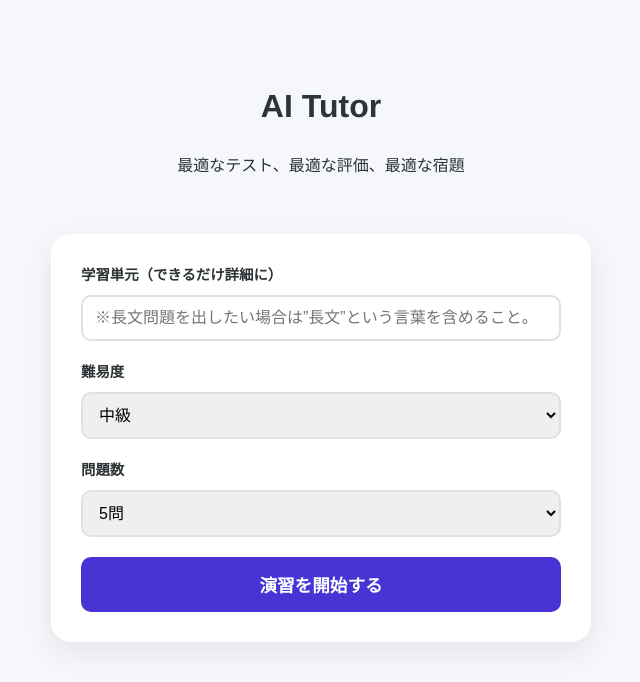
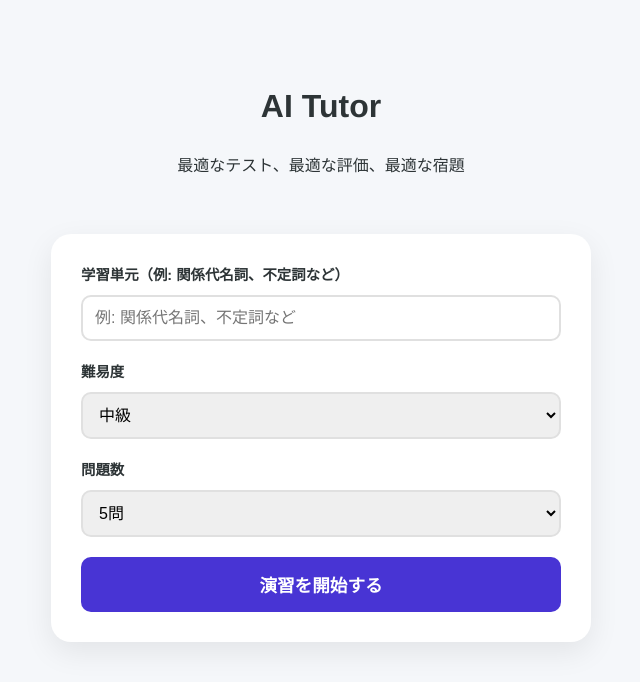
Before and after one commit to 8ruaaki/ai-tutor-app, a Flask app: page / in a window 1280 px wide. Shown: the top 682 px of the page, without its empty margins (319-959 px from the left). Run offline with Flask 3, Linux system fonts and the light colour scheme.

Commit message:
feat: implement frontend UI for subject selection and test execution with MathJax integration

```diff
--- a/app.py
+++ b/app.py
@@ -25,6 +25,34 @@ def get_sheet():
     except Exception as e:
         return None
 
+# RAG用データ取得 (問題集と単語リスト)
+def get_rag_data():
+    questions_id = os.getenv("QUESTIONS_SHEET_ID")
+    vocab_id = os.getenv("VOCAB_SHEET_ID")
+
+    if not questions_id or not vocab_id or questions_id == "ここにIDを書く" or vocab_id == "ここにIDを書く":
+        return ""
+
+    try:
+        scopes = ['https://www.googleapis.com/auth/spreadsheets', 'https://www.googleapis.com/auth/drive']
+        creds = Credentials.from_service_account_file('credentials.json', scopes=scopes)
+        client = gspread.authorize(creds)
+
+        q_sheet = client.open_by_key(questions_id).sheet1
+        v_sheet = client.open_by_key(vocab_id).sheet1
+
+        # 上限を設けて取得（プロンプト長制限のため）
+        q_data = q_sheet.get_all_values()[:50]
+        v_data = v_sheet.get_all_values()[:50]
+
+        q_str = "\n".join([", ".join(row) for row in q_data])
+        v_str = "\n".join([", ".join(row) for row in v_data])
+
+        return f"\n【参考データ（問題集）】\n{q_str}\n\n【参考データ（単語リスト）】\n{v_str}\n"
+    except Exception as e:
+        print("RAG Data Fetch Error:", e)
+        return ""
+
 # --- 各ページルーティング ---
 @app.route('/')
 def index(): return render_template('index.html')
@@ -38,85 +66,64 @@ def report_page(): return render_template('report.html')
 @app.route('/homework_page')
 def homework_page(): return render_template('homework.html')
 
-# --- API: テスト生成 (1問1回答・長文5問固定) ---
+# --- API: テスト生成 (英語文法4択・RAG・再検証) ---
 @app.route('/generate_test', methods=['POST'])
 def generate_test():
     data = request.json
     subject = data.get('subject', '')
-    level = data.get('level', '初級')
+    level = data.get('level', '中級')
     count = int(data.get('count', 5))
 
-    is_reading_mode = "長文" in subject
+    rag_context = get_rag_data()
 
-    if is_reading_mode:
-        target_count = 5
-        prompt = f"""
-        単元: {subject} 難易度: {level}
-        【構成ルール】
-        1. 本文を1つ作成。(必要に応じてタイトルも)
-        2. 問題は必ず5問。
-        3. 重要：各設問は【必ず4択の選択式】にしてください。
-        4. 傍線部（下線部）を示す際は、マークダウン（**等）ではなく、必ずHTMLタグの `<u>傍線部</u>` を使用してください。
-        5. 出力JSON形式を厳守：
+    prompt = f"""
+    単元: {subject}
+    難易度: {level}
+    {rag_context}
+
+    あなたは英語のプロの講師です。ユーザーが指定した単元と難易度に基づき、【英語の文法4択問題】を合計 {count} 問作成してください。必要に応じて上記の【参考データ】を活用してください。
+
+    【構成ルール】
+    1. 全ての問題を必ず「英語の文法4択問題」にしてください。
+    2. 1つの設問につき解くべき問題は絶対に1つだけにしてください。
+    3. `choices`の配列には必ず4つの選択肢を含めてください。
+    4. `correct_answer` には、正解となる選択肢の文字列を完全に一致する形で1つだけ記述してください。
+    5. 空欄補充（穴埋め）問題を出題する場合は、正解をそのままそっくり `(　　)` に置換してください。
+
+    【出力JSONフォーマット】
+    {{
+      "questions": [
         {{
-          "passage_title": "..",
-          "passage_body": "..",
-          "questions": [
-            {{
-              "question": "問題文",
-              "choices": ["選択肢1", "選択肢2", "選択肢3", "選択肢4"],
-              "correct_answer": "正解の文字列"
-            }}
-          ]
+          "reflection_and_validation": "問題の意図、事実確認、複数解釈が生じないかの簡潔な検証プロセスを記載",
+          "question": "問題文",
+          "choices": ["選択肢1", "選択肢2", "選択肢3", "選択肢4"],
+          "correct_answer": "正解の文字列"
         }}
-        """
-    else:
-        target_count = count
-        prompt = f"""
-        単元: {subject}
-        難易度: {level}
-
-        【構成ルール】
-        1. 【合計 {count} 問】の小テストを作成してください。
-        2. 1つの設問（ID）につき、解くべき問題は「絶対に1つだけ」にしてください。(1)(2)などの小問分けは厳禁です。
-        3. 記述問題の解答欄は1つしかありません。解答も1つだけにしてください。
-        4. 選択式（4択）、空欄補充（穴埋め）、記述式をバランスよく混ぜてください。
-        5. **空欄補充（穴埋め）問題を出題する場合は、必ず `reflection_and_validation` 内で「完成した正しい全文」と「抜き出す正解部分」を先に言語化し、その「抜き出す正解部分」をそのままそっくり `(　　)` に単純置換して問題文（question）を生成してください。**
-        6. 「一文字のひらがなを入れよ」などの文字数指定や制限は、AI自身が計算を誤る原因となるため、絶対に条件にしないでください。
-
-        【数式・表記・改行ルール】
-        1. 数式は必ず LaTeX 形式を使用し、$ $ で囲んで出力してください。
-           例: $x^2$, $\\frac{{1}}{{2}}$, $\\sqrt{{x}}$, $\\times$, $\\div$
-        2. 2乗を ^2 と書くようなプログラミング的表記は禁止です。
-        3. 傍線部（下線部）を示す際は、マークダウン（**等）ではなく、必ずHTMLタグの `<u>傍線部</u>` を使用してください。
-        4. 問題文の中に選択肢を含める場合や、複数の情報を提示する場合は、適宜 `\n` (改行) を入れて見やすくしてください。
-        5. **出力する各問題の作成前に、必ず内部で事実確認、論理破綻、文法ミスの検証を `reflection_and_validation` フィールドで簡潔に（2〜3文で）行ってから作問してください。短時間で生成できるよう冗長な推論は避けてください。**
-
-        【出力JSONフォーマット（厳守）】
-        {{
-          "questions": [
-            {{
-              "reflection_and_validation": "問題の意図、事実確認、複数解釈が生じないかの簡潔な検証プロセスを記載",
-              "question": "問題文（数式は$ $で囲む）",
-              "choices": ["選択肢1", "選択肢2", "選択肢3", "選択肢4"],
-              "correct_answer": "正解の文字列（選択肢がある場合は、選択肢の中の1つと完全一致させること）"
-            }}
-          ]
-        }}
-        ※選択肢がない問題（記述式など）の場合は、"choices": [] と空の配列にしてください。
-        ※キー名は必ず "question", "choices", "correct_answer" の3つを使用してください。
-        """
+      ]
+    }}
+    """
 
     try:
-        if is_reading_mode:
-            response = model.generate_content(prompt, generation_config=genai.types.GenerationConfig(response_mime_type="application/json"), request_options={"timeout": 120})
-        else:
-            response = model.generate_content(prompt, generation_config=genai.types.GenerationConfig(response_mime_type="application/json"), request_options={"timeout": 120})
+        response = model.generate_content(prompt, generation_config=genai.types.GenerationConfig(response_mime_type="application/json"), request_options={"timeout": 120})
+        initial_json = response.text
 
-        # response_mime_typeにより確実にJSONが返ってくるため、直接loadsする
-        result = json.loads(response.text)
-        result["is_reading_mode"] = is_reading_mode
-        result["questions"] = result["questions"][:target_count]
+        verify_prompt = f"""
+        以下のJSON形式の英語文法問題集を確認し、条件を満たしているか検証・修正して、再度JSON形式で出力してください。API応答の高速化のため、検証結果の理由等は含めず、純粋なJSONデータのみを出力してください。
+
+        【検証条件】
+        1. 全ての問題が「英語の文法4択問題」であるか。
+        2. 全ての問題に置いて `choices` の配列要素が正確に4つであるか。
+        3. `correct_answer` が `choices` の中の1つと完全に一致しているか。
+        4. 問題として成立しており、複数正解が存在しないか。
+
+        【元のデータ】
+        {initial_json}
+        """
+        verify_response = model.generate_content(verify_prompt, generation_config=genai.types.GenerationConfig(response_mime_type="application/json"), request_options={"timeout": 120})
+
+        result = json.loads(verify_response.text)
+        result["is_reading_mode"] = False
+        result["questions"] = result["questions"][:count]
         return jsonify({"status": "success", **result})
     except json.JSONDecodeError as e:
         return jsonify({"status": "error", "message": "JSON形式の抽出に失敗しました: " + str(e)})
@@ -124,7 +131,6 @@ def generate_test():
         return jsonify({"status": "error", "message": str(e)})
 
 # --- API: 採点 ---
-# app.py の submit_grading 関数を以下に書き換えてください
 @app.route('/submit_grading', methods=['POST'])
 def submit_grading():
     data = request.json
@@ -189,33 +195,26 @@ def submit_grading():
         print(f"Server Error: {e}")
         return jsonify({"status": "error", "message": str(e)})
 
-# --- API: 宿題生成 (修正版) ---
+# --- API: 宿題生成 (英語文法4択・RAG・再検証) ---
 @app.route('/generate_homework', methods=['POST'])
 def generate_homework():
-    # request.form ではなく request.json を使用してデータを取得
     data = request.json
     if not data:
         return jsonify({"status": "error", "message": "データが空です"})
-    # --- 追加：モードの取得とモデルの選択 ---
-    # フロントエンドの radio ボタンの value ('fast' または 'quality') を受け取る
+
     mode = data.get('mode', 'quality')
-
-    # model1 は高速な flash-lite、model は標準の flash を使用
     selected_model = model1 if mode == 'fast' else model
-    # ------------------------------------------
 
     subject = data.get('subject', '')
     score = data.get('score', 0)
     improvement = data.get('improvement_points', '')
     details = data.get('details', [])
 
-    # ユーザーが間違えた問題などの詳細テキストを作成
     details_text = ""
     for idx, d in enumerate(details):
         is_co = "正解" if d.get('is_correct') else "不正解"
         details_text += f"問{idx+1}: {d.get('question')}\nユーザーの解答: {d.get('user_answer')} (正答: {d.get('correct_answer')}) - {is_co}\n\n"
 
-    # JavaScriptから送られた数値を取得
     try:
         n_basic = int(data.get('count_basic', 0))
         n_normal = int(data.get('count_normal', 0))
@@ -224,14 +223,15 @@ def generate_homework():
         n_basic = n_normal = n_advanced = 0
 
     total_questions = n_basic + n_normal + n_advanced
+    rag_context = get_rag_data()
 
-    # AIへの指示（プロンプト）
     prompt = f"""
-あなたはプロの学習教材作成者です。以下の【テスト結果】と【前回の解答詳細】に基づき、「復習問題シート」のJSONデータを作成してください。
-ユーザーが間違えた問題を分析して、基礎が抜けている部分の類題や補強問題を中心に必ず出力してください。
+あなたは英語のプロの学習教材作成者です。以下の【テスト結果】と【前回の解答詳細】に基づき、「英語文法4択問題の復習プリント」のJSONデータを作成してください。
+必要に応じて以下の【参考データ】を活用してください。
+{rag_context}
 
 【テスト結果】
-- 学年・教科・単元: {subject}
+- 単元: {subject}
 - スコア: {score}点
 - 重点強化ポイント: {improvement}
 
@@ -239,23 +239,11 @@ def generate_homework():
 {details_text}
 
 【厳守：構成ルール】
-1. 以下の問題数を絶対に守り、合計 {total_questions} 問を作成してください。（問1:基礎 {n_basic}問, 問2:標準 {n_normal}問, 問3:発展 {n_advanced}問）
-2. 数式は必ず LaTeX 形式を使用し、$ $ で囲んで出力してください。（例: $x^2$, $\\frac{{1}}{{2}}$, $\\sqrt{{x}}$）
-3. 傍線部（下線部）を示す際は、マークダウンではなく必ずHTMLタグの `<u>傍線部</u>` を使用してください。
-4. **空欄補充（穴埋め）問題を出題する場合は、必ず `drafting_process` 内で「完成した正しい全文」と「抜き出す正解部分」を先に言語化し、その「抜き出す正解部分」をそのままそっくり `(　　)` に単純置換して問題文（question）を生成してください。**
-5. 「一文字のひらがなを入れよ」などの文字数指定や制限は、AI自身が計算を誤る原因となるため、絶対に条件にしないでください。
-6. 問題文に改行が必要な場合（選択肢を列挙する場合など）は、適宜 `\n` を挿入してください。
-5. Markdownの挨拶などは一切含めないでください。
-6. **問題を生成する前に、必ず `drafting_process` フィールドにて、「ユーザーの誤答の根本原因にアプローチできているか」「事実誤認、文法ミス、論理破綻がないか」を簡潔に（2〜3文で）検証してください。短時間で生成できるよう冗長な推論は避けてください。**
-7. 解説（explanation）を記述してから正答（correct_answer）を記述することで、論理ステップを踏ませてください。
-8. 問題文（question）は具体的に記述し、生徒が「何をどう答えればよいか」迷わない明確な指示文を含めてください。
-9. 語彙整序問題において、使用しない語句を含めることは絶対に避けてください。
-10. 出題する問題の形式は様々にしてください。
-
-【難易度の定義】
-基礎：公式や用語、原理をそのまま当てはめるだけで解ける問題（英語であれば穴埋め問題）
-標準：基礎知識を複数組み合わせたり、少し視点を変えたりして解く問題（英語であれば語彙整序問題や誤文訂正）
-発展：未知の状況に対して、どの知識を使うべきか判断し、論理を組み立てて解く問題（英語であれば和訳問題や英作文問題）
+1. 以下の問題数を絶対に守り、合計 {total_questions} 問を作成してください。
+2. 全ての問題を必ず「英語の文法4択問題」にしてください。
+3. `correct_answer` には正解を、`choices` には必ず4つの選択肢を含めてください。
+4. Markdownの挨拶などは一切含めないでください。
+5. 出題する問題の形式（文法事項）には多様性を持たせてください。
 
 【出力JSONフォーマット】（以下のキーだけで構成すること）
 {{
@@ -265,6 +253,7 @@ def generate_homework():
       "drafting_process": "この問題を出題する背景と、事実・文法の簡潔な自己検証プロセス",
       "type": "基礎 または 標準 または 発展",
       "question": "問題文をここに詳細に記述",
+      "choices": ["選択肢1", "選択肢2", "選択肢3", "選択肢4"],
       "explanation": "解き方の解説をここに記述",
       "correct_answer": "正答をここに記述"
     }}
@@ -273,7 +262,23 @@ def generate_homework():
 """
     try:
         response = selected_model.generate_content(prompt, generation_config=genai.types.GenerationConfig(response_mime_type="application/json"), request_options={"timeout": 120})
-        result = json.loads(response.text)
+        initial_json = response.text
+
+        verify_prompt = f"""
+        以下のJSON形式の英語文法復習プリントを確認し、条件を満たしているか検証・修正して、再度JSON形式で出力してください。API応答の高速化のため、検証結果の理由等は含めず、純粋なJSONデータのみを出力してください。
+
+        【検証条件】
+        1. 全ての問題が「英語の文法4択問題」であるか。
+        2. 全ての問題に置いて `choices` の配列要素が正確に4つであるか。
+        3. `correct_answer` が `choices` の中の1つと完全に一致しているか。
+        4. 問題として成立しており、複数正解が存在しないか。
+
+        【元のデータ】
+        {initial_json}
+        """
+        verify_response = selected_model.generate_content(verify_prompt, generation_config=genai.types.GenerationConfig(response_mime_type="application/json"), request_options={"timeout": 120})
+
+        result = json.loads(verify_response.text)
         return jsonify({"status": "success", "homework_data": result})
     except Exception as e:
         print(f"Homework Generation Error: {e}")
@@ -281,11 +286,7 @@ def generate_homework():
 
 @app.route('/homework')
 def homework_route():
-    # ここで templates/homework.html を読み込むように指示します
     return render_template('homework.html')
 
 if __name__ == '__main__':
     app.run(debug=True)
-
-       ##- 問1は{c_basic}問、問2は{c_normal}問、問3は{c_advanced}問を出題してください。
-       ##- 合計で {int(c_basic) + int(c_normal) + int(c_advanced)} 問の問題を作成してください。
--- a/templates/index.html
+++ b/templates/index.html
@@ -30,17 +30,6 @@
             font-weight: bold;
             margin-bottom: 8px;
             font-size: 0.9rem;
-        }
-
-        .info-badge {
-            display: none;
-            background: #eef2ff;
-            color: var(--primary-color);
-            padding: 8px;
-            border-radius: 5px;
-            font-size: 0.8rem;
-            margin-top: 10px;
-            font-weight: bold;
         }
 
         .start-btn {
@@ -76,10 +65,8 @@
 
         <div class="main-card">
             <div class="input-group">
-                <label for="subject">学習単元（できるだけ詳細に）</label>
-                <input type="text" id="subject" placeholder="※長文問題を出したい場合は”長文”という言葉を含めること。" oninput="handleModeSwitch()"
-                    autocomplete="off">
-                <div id="reading-info" class="info-badge">📖 長文読解モード：5問固定となります</div>
+                <label for="subject">学習単元（例: 関係代名詞、不定詞など）</label>
+                <input type="text" id="subject" placeholder="例: 関係代名詞、不定詞など" autocomplete="off">
             </div>
 
             <div class="input-group">
@@ -105,20 +92,6 @@
     </div>
 
     <script>
-        function handleModeSwitch() {
-            const subject = document.getElementById('subject').value;
-            const countSelect = document.getElementById('question-count');
-            const info = document.getElementById('reading-info');
-
-            if (subject.includes('長文')) {
-                countSelect.value = "5";
-                info.style.display = 'block';
-                Array.from(countSelect.options).forEach(opt => opt.disabled = opt.value !== "5");
-            } else {
-                info.style.display = 'none';
-                Array.from(countSelect.options).forEach(opt => opt.disabled = false);
-            }
-        }
 
         function startTest() {
             const subject = document.getElementById('subject').value;
```
Also changed, not shown: static/js/main.js (+1 -10 lines), templates/test.html (+0 -19 lines).
